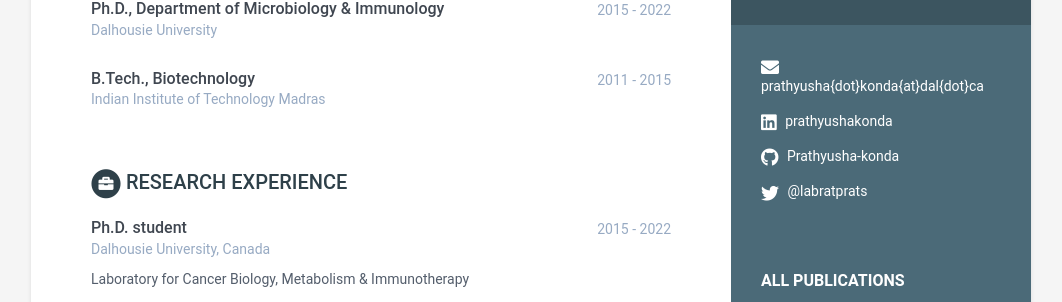
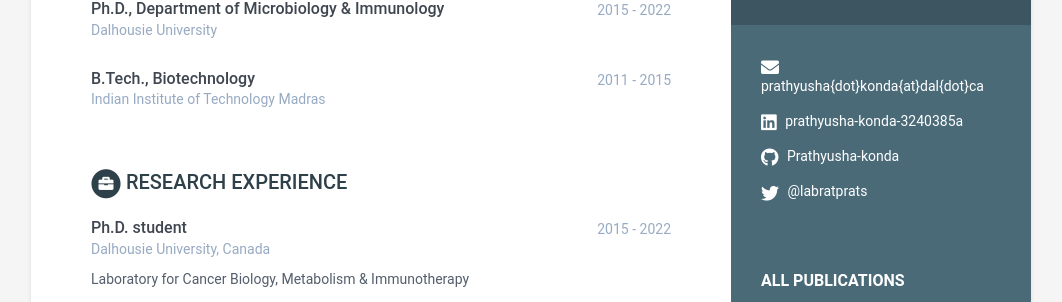
Before and after one commit to Prathyusha-konda/Website, a Jekyll site: the page built from index.html, in a window 1280 px wide. Shown: the part 271-573 px from the top of the page, without its empty margins (109-1171 px from the left). Built offline with Jekyll 4.4.1, drawn with Linux system fonts in a browser that asks for light colours.

Commit message:
Update data.yml

```diff
--- a/_data/data.yml
+++ b/_data/data.yml
@@ -13,7 +13,7 @@ sidebar:
 
     # Sidebar links
     email: prathyusha{dot}konda{at}dal{dot}ca
-    linkedin: prathyushakonda
+    linkedin: prathyusha-konda-3240385a
     github: Prathyusha-konda
     twitter: '@labratprats'
     #goodreads: # Number-Username, e.g. 123456-alandoe
```
